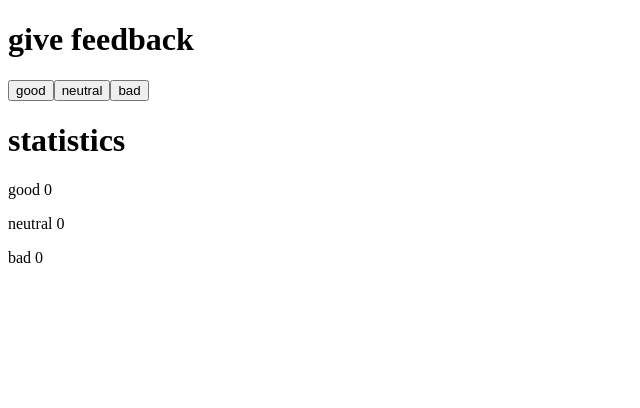
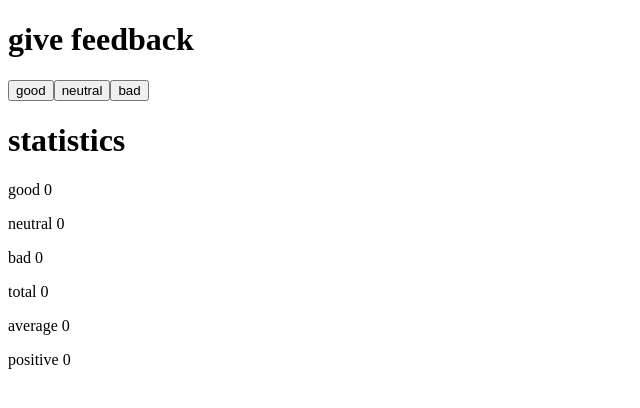
Before and after one commit to imardev/full-stack-course, a React (Vite) app in the folder part1/unicafe/: page / in a window 1280 px wide. Shown: the top 408 px of the page, without its empty margins (0-640 px from the left). Built offline with nearby package versions, Linux system fonts and the light colour scheme.

Commit message:
exercise 1.7 complete

```diff
--- a/part1/unicafe/src/App.jsx
+++ b/part1/unicafe/src/App.jsx
@@ -4,6 +4,12 @@ function App() {
   const [good, setGood] = useState(0);
   const [neutral, setNeutral] = useState(0);
   const [bad, setBad] = useState(0);
+
+  let total = bad + neutral + good;
+  let score = good * 1 + neutral * 0 + bad * -1;
+  let average = score / total;
+
+  let positive = (good / total) * 100;
 
   const handleClickGood = () => {
     setGood(good + 1);
@@ -27,6 +33,9 @@ function App() {
       <p>good {good}</p>
       <p>neutral {neutral}</p>
       <p>bad {bad}</p>
+      <p>total {total}</p>
+      <p>average {total === 0 ? "0" : average}</p>
+      <p>positive {total === 0 ? 0 : positive}</p>
     </div>
   );
 }
```
